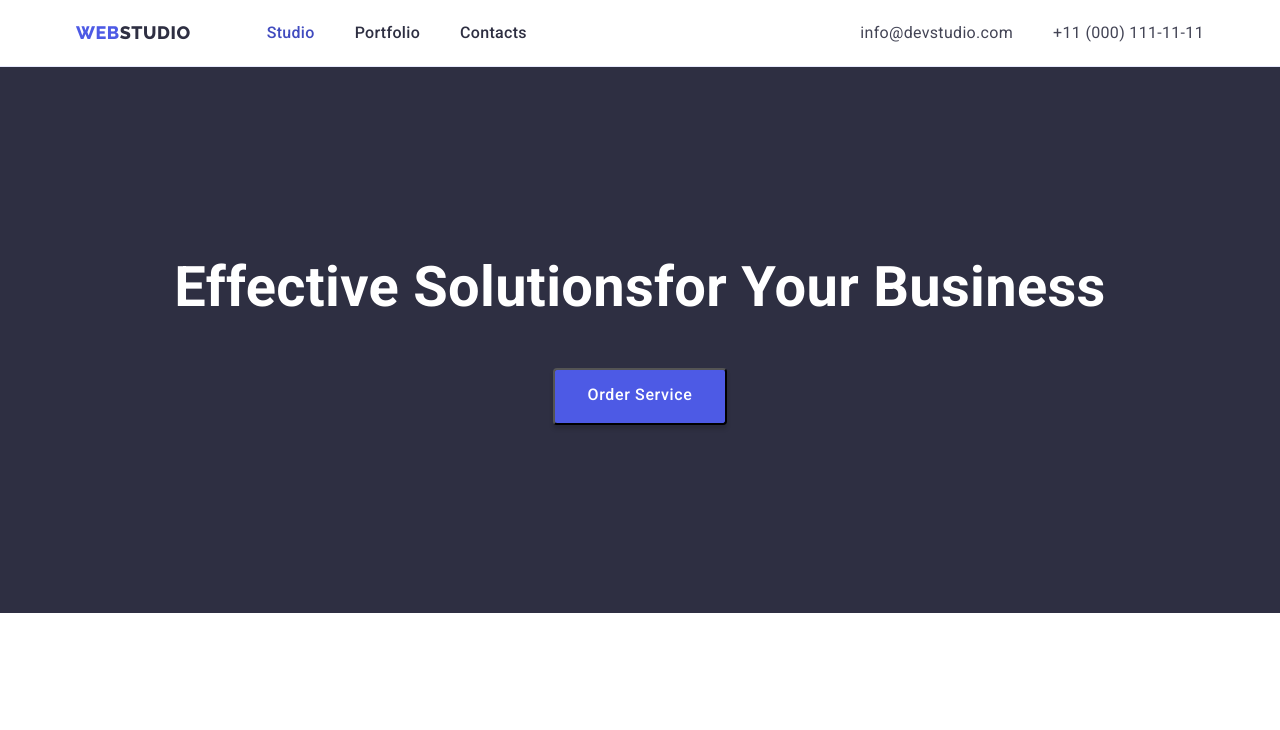
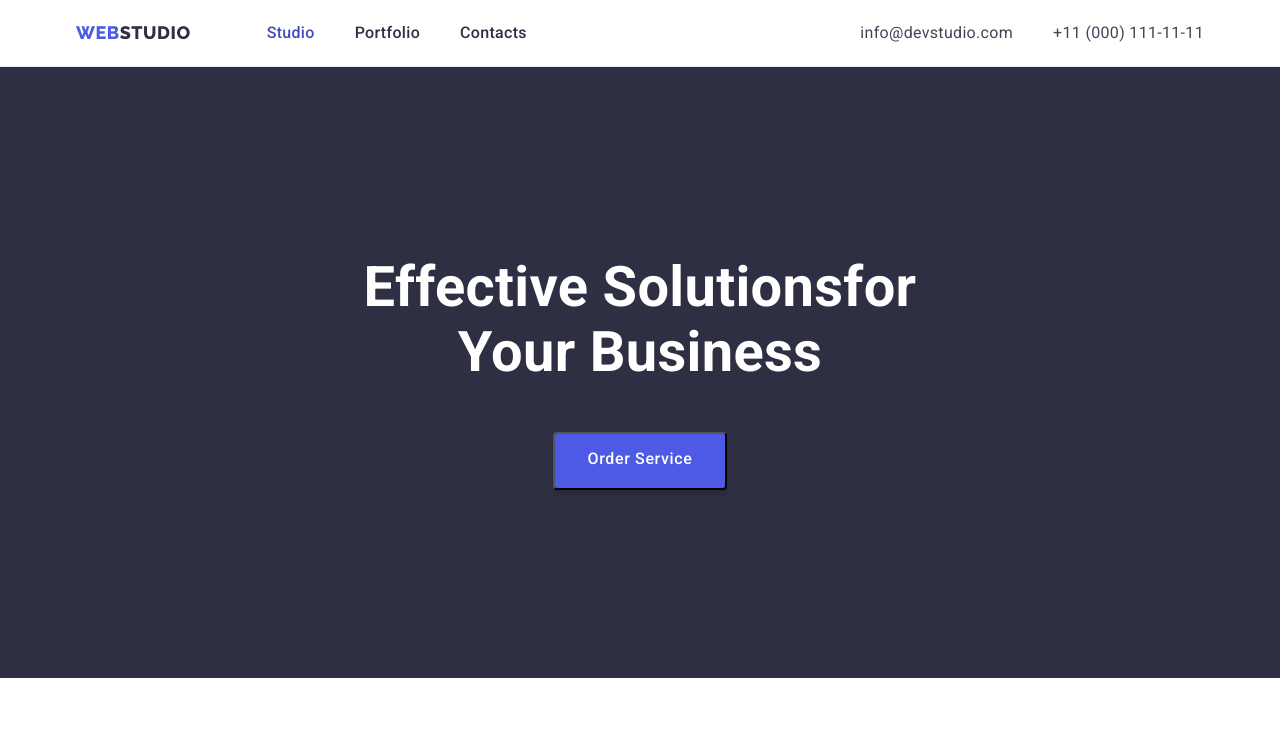
Before and after one commit to RuslanaNV/goit-markup-hw-03, a plain HTML site: page index.html in a window 1280 px wide. Shown: the top 730 px of the page. Drawn offline with nearby package versions, Linux system fonts and the light colour scheme.

Commit message:
width  heading

```diff
--- a/css/styles.css
+++ b/css/styles.css
@@ -165,6 +165,10 @@ body {
     color: var(--secondery-text-color);
 
     margin-bottom: 48px;
+    margin-right: auto;
+    margin-left: auto;
+
+    max-width: 553px;
 
 }
 
```
